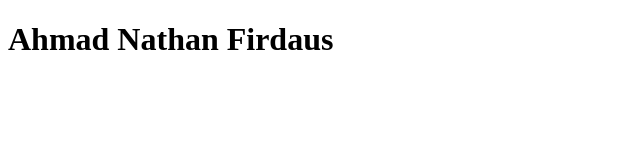
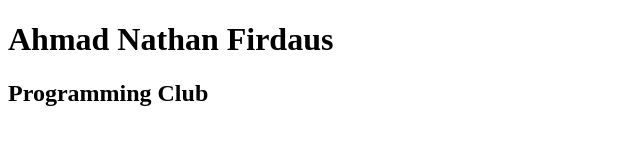
Before and after one commit to ahmadnathanfirdaus/eskul, a plain HTML site: page index.html in a window 1280 px wide. Shown: the whole page, without its empty margins (0-640 px from the left). Drawn offline with Linux system fonts and the light colour scheme.

```diff
--- a/index.html
+++ b/index.html
@@ -8,5 +8,6 @@
 </head>
 <body>
   <h1>Ahmad Nathan Firdaus</h1>
+  <h2>Programming Club</h2>
 </body>
 </html>
```
